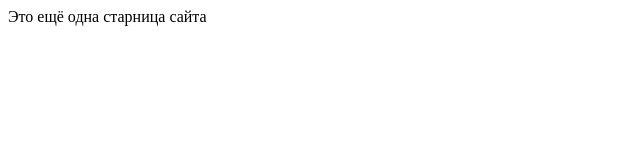
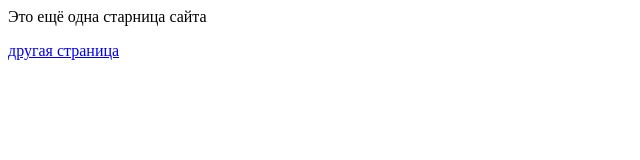
Before and after one commit to Aridj4861/--1, a plain HTML site: page static/root.html in a window 1280 px wide. Shown: the whole page, without its empty margins (0-640 px from the left). Drawn offline with Linux system fonts and the light colour scheme.

Commit message:
eWGVASEW4F

```diff
--- a/static/root.html
+++ b/static/root.html
@@ -6,5 +6,6 @@
     <title>replit</title>
   </head>
   Это ещё одна старница сайта
+<p><a href="https://aridjsite.herokuapp.com/static/index.html">другая страница</a></p>
   <body>
 </html>
```
